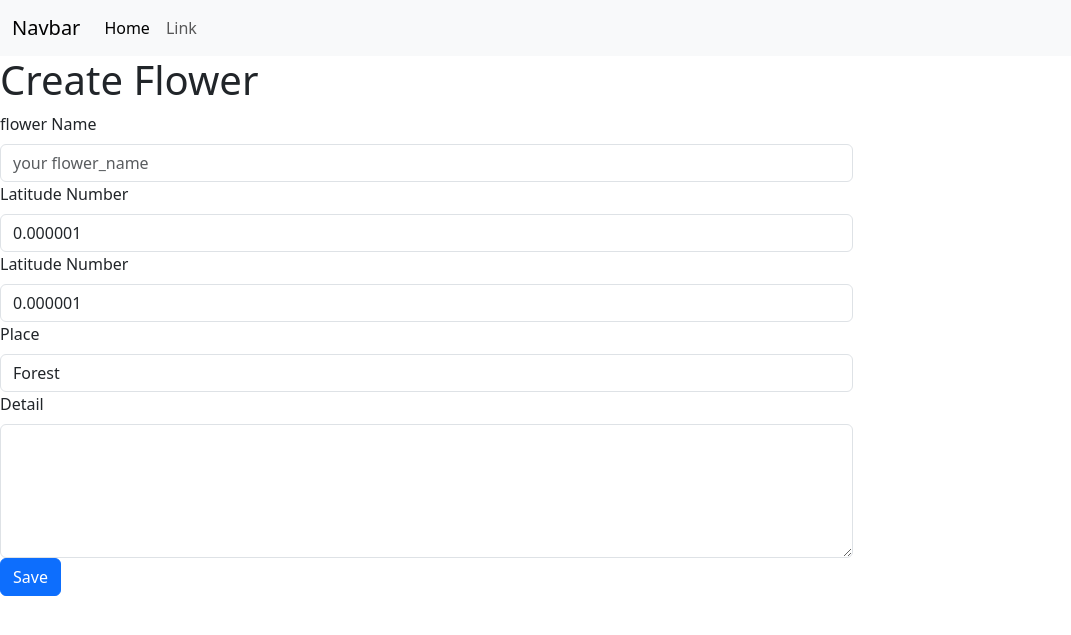
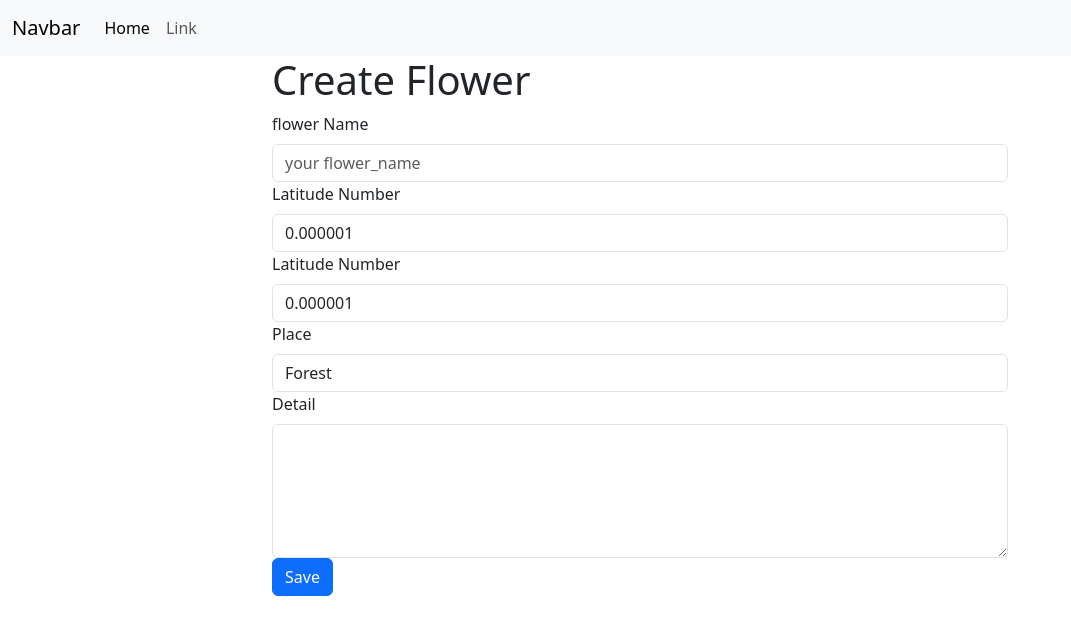
Before and after one commit to DOMAZA99/flask-67, a Flask app: page /create in a window 1280 px wide. Shown: the top 635 px of the page, without its empty margins (0-1071 px from the left). Run offline with Flask 3, Linux system fonts and the light colour scheme.

Commit message:
create page

```diff
--- a/templates/base_template.html
+++ b/templates/base_template.html
@@ -32,7 +32,7 @@
       </nav>
 
     <div class="container">
-        </div class="row justify-content-center">
+        <div class="row justify-content-center">
             <div class="col-md-8">
                 {% block content %}
                 {% endblock %}
--- a/templates/create.html
+++ b/templates/create.html
@@ -31,7 +31,7 @@
                 <option value="sea">Sea</option>
             </select>
          </div>
-         <div class="md-3"></div>
+         <div class="md-3">
             <label for="detail" class="form-label">Detail</label>
             <textarea class="form-control" name="detail" id="detail" rows="5"></textarea>
         </div>
```
